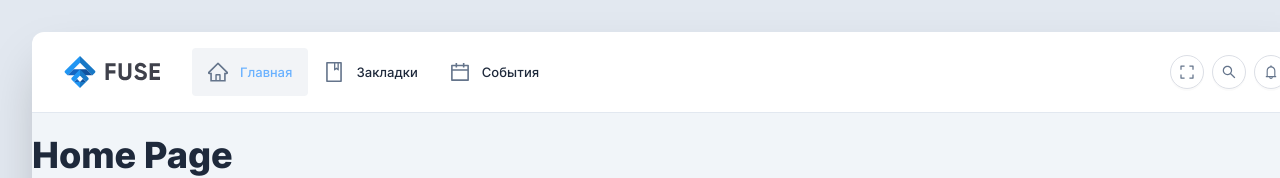
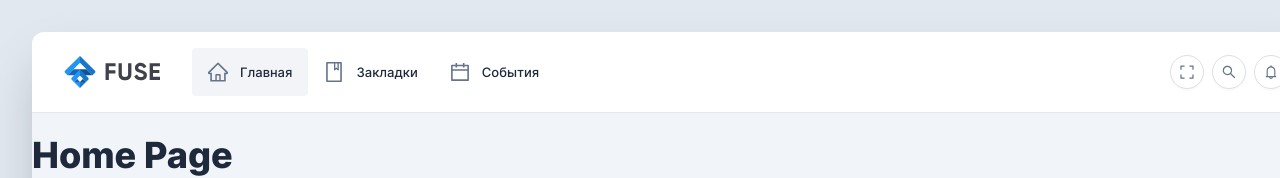
Before and after one commit to pivankov/MemoBoard, a React (Create React App) app in the folder frontend/: page / in a window 1280 px wide. In both pictures the pointer is over the link "Главная". Shown: the top 178 px of the page. Built offline with nearby package versions, Linux system fonts and the light colour scheme.

Commit message:
Adding navigation link color on hover

```diff
--- a/frontend/src/components/Header/HeaderNavigation.css
+++ b/frontend/src/components/Header/HeaderNavigation.css
@@ -29,8 +29,8 @@
   text-decoration: none;
   color: #1e293b;
 
-
   &:hover {
+    color: #1e293b;
     background-color: rgba(148, 163, 184, 0.12);
   }
 }
--- a/frontend/src/hooks/useGroupedEvents.ts
+++ b/frontend/src/hooks/useGroupedEvents.ts
@@ -174,6 +174,7 @@ const groupEventsByMonth = (
       const eventDate = new Date(parsed);
       eventDate.setFullYear(currentYear);
       const isYearlyOverdue = diffInCalendarDays(eventDate, today) >= overdueDays;
+
       targetYear = isYearlyOverdue ? currentYear + 1 : currentYear;
     } else {
       targetYear = getYear(parsed);
```
